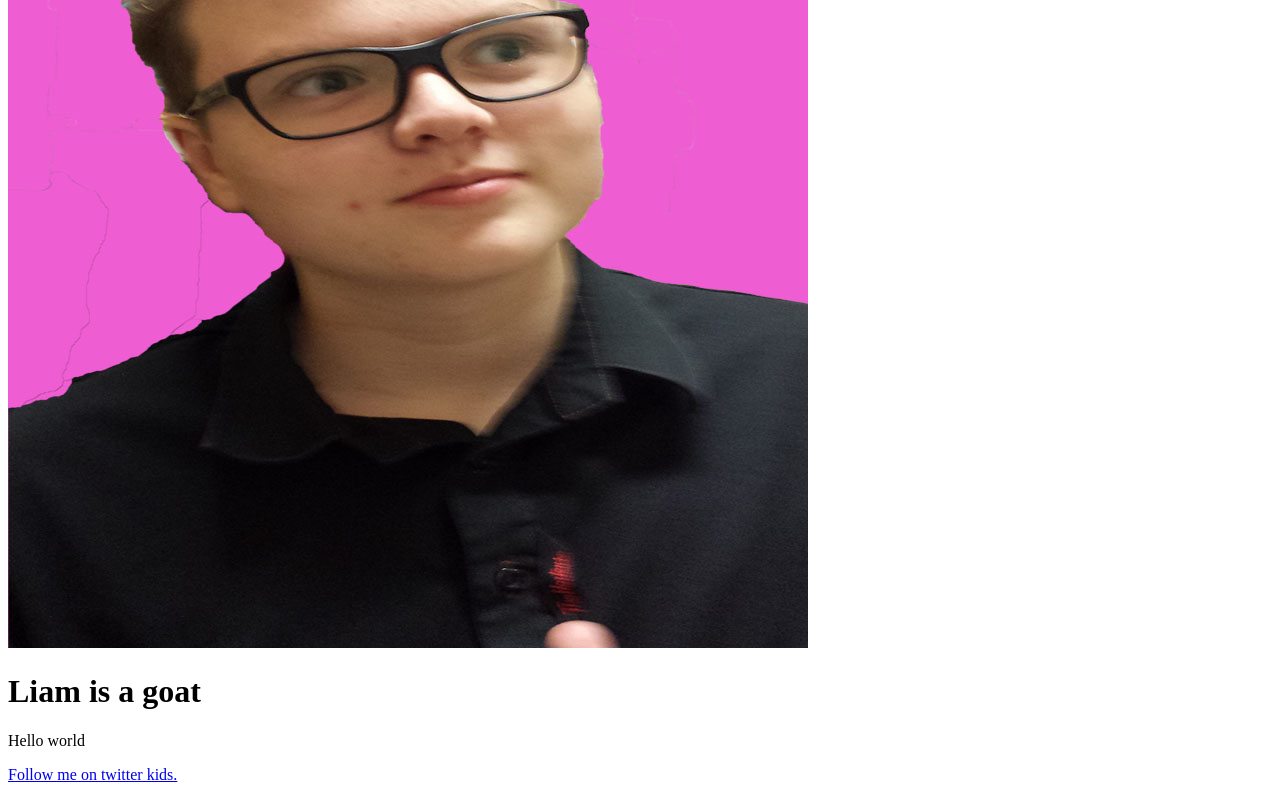
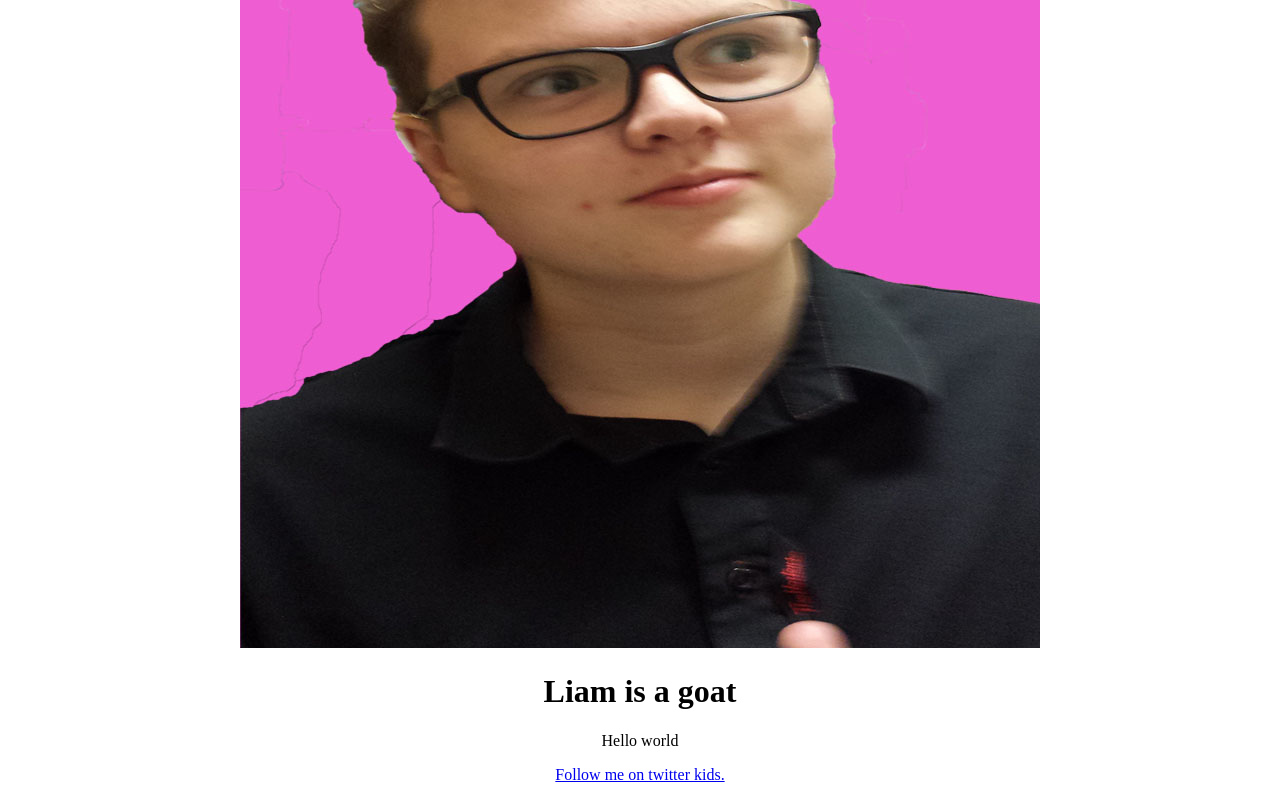
Before and after one commit to shamaehsan/shama.github.io, a plain HTML site: page index.html in a window 1280 px wide. Shown: the part 360-1160 px from the top of the page. Drawn offline with Linux system fonts and the light colour scheme.

Commit message:
Centered website

```diff
--- a/index.html
+++ b/index.html
@@ -1,9 +1,10 @@
 <!DOCTYPE html>
 <html>
     <head>
+    	<link rel="stylesheet" href="style.css"
     </head>
     <body>
-    <a href="https://twitter.com/LiamxRyan">
+    <a href="https://twitter.com/LiamxRyan" target="_blank">
     	<img src="Images/Espresso.jpg"></img>
     </a>
     <h1>Liam is a goat</h1>
--- /dev/null
+++ b/style.css
@@ -0,0 +1,3 @@
+body{
+	text-align: center;
+	}
```
